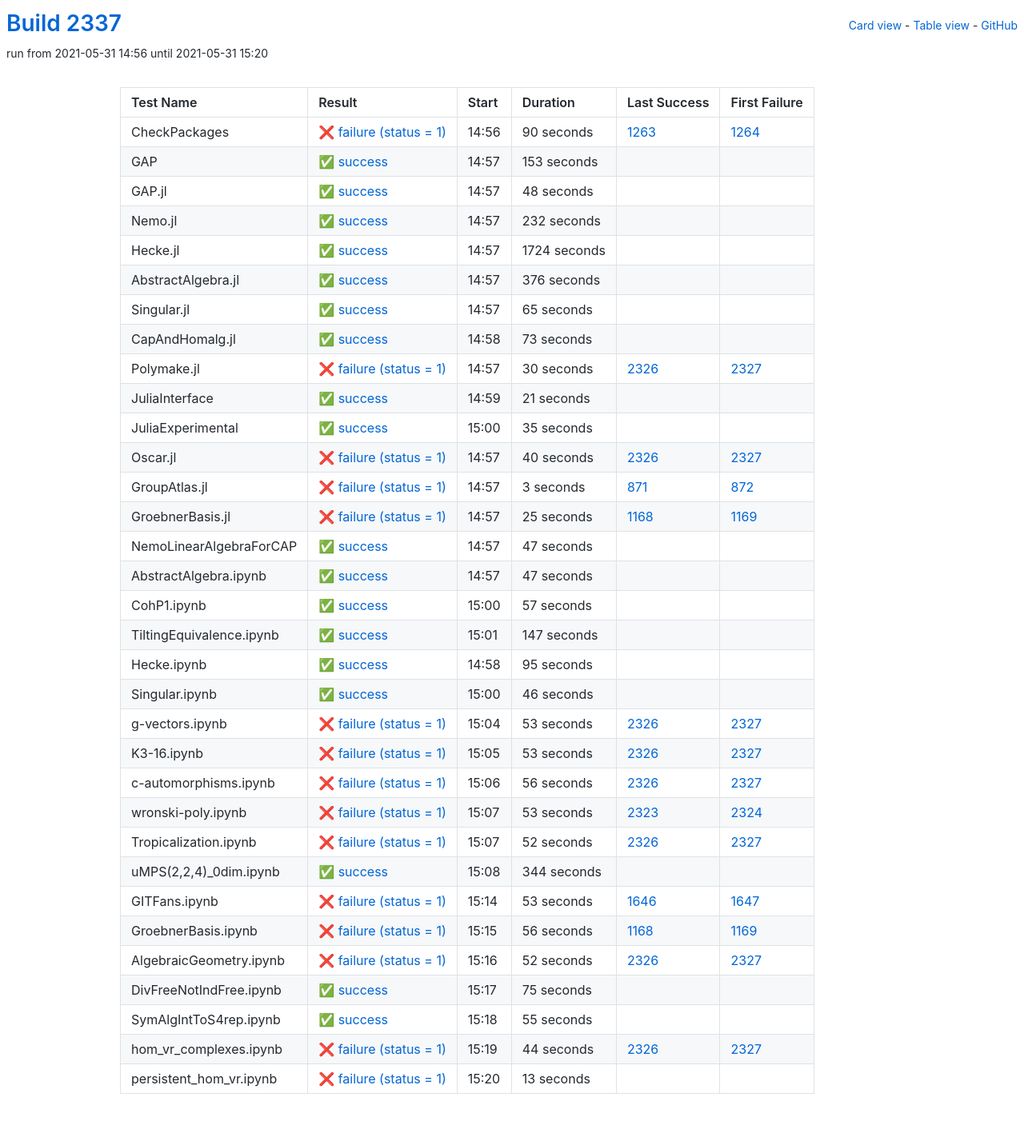
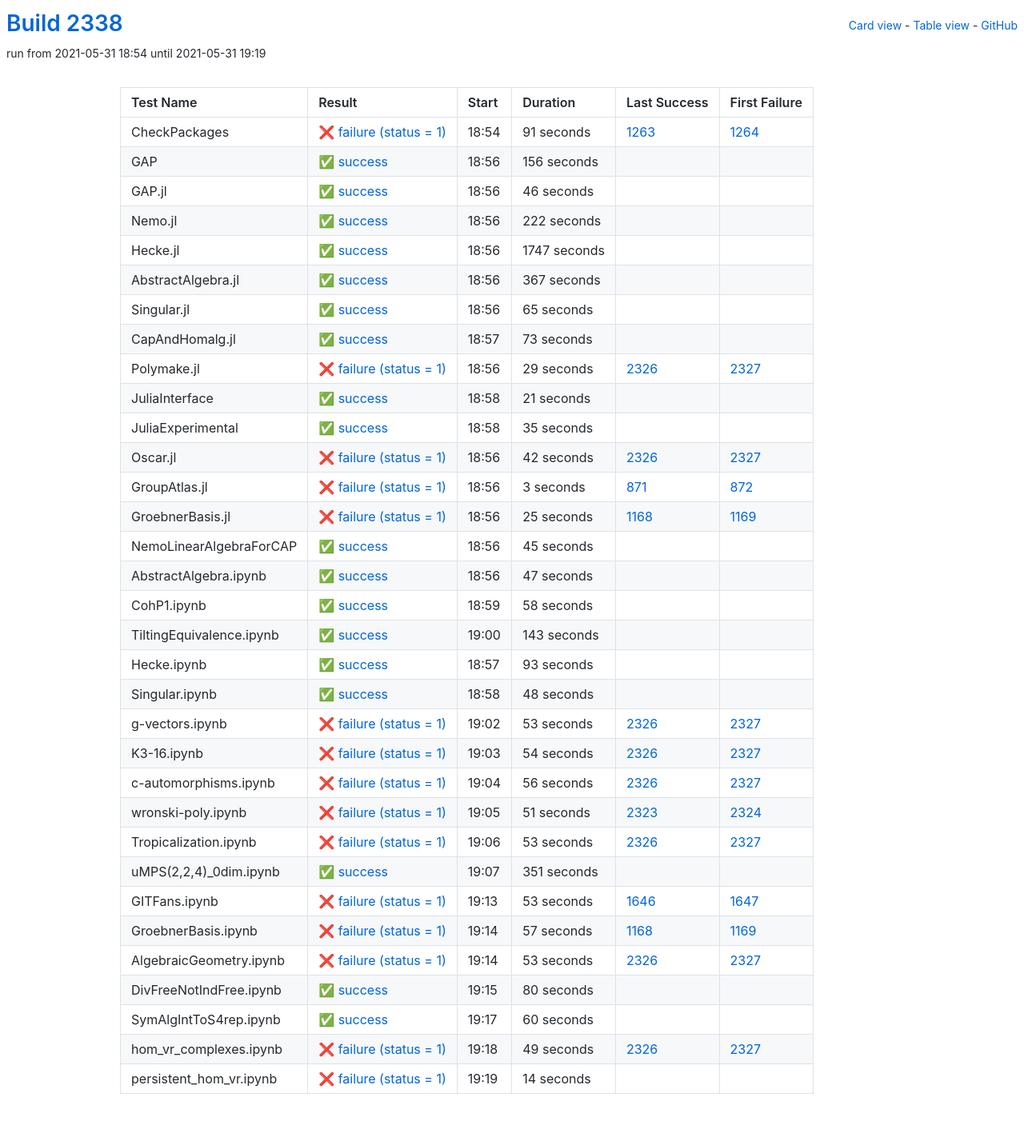
Before and after one commit to oscar-system/oscar-ci-status-stable, a Jekyll site: the page built from table.html, in a window 1280 px wide. Shown: the whole page at 80% size. Built offline with Jekyll 4.4.1, drawn with Linux system fonts in a browser that asks for light colours.

Commit message:
Build #2338

```diff
--- a/_data/ci.yml
+++ b/_data/ci.yml
@@ -1,6 +1,6 @@
 ---
-build: 2337
-build_url: https://oscarci.mathematik.uni-kl.de/job/oscar-stable/2337/
+build: 2338
+build_url: https://oscarci.mathematik.uni-kl.de/job/oscar-stable/2338/
 job: oscar-stable
 organization: oscar-system
 repo: oscar-ci-status-stable
@@ -8,80 +8,80 @@ repourl: https://github.com/oscar-system/oscar-ci-status-stable
 tests:
 - name: CheckPackages
   id: checkpackages
-  log: https://oscarci.mathematik.uni-kl.de/job/oscar-stable/2337/artifact/logs/build-2337/CheckPackages.log
-  start: 2021-05-31 14:56
+  log: https://oscarci.mathematik.uni-kl.de/job/oscar-stable/2338/artifact/logs/build-2338/CheckPackages.log
+  start: 2021-05-31 18:54
   success: false
   exitcode: 1
   status: failure
-  duration: 90
+  duration: 91
   last_success: 1263
   last_success_url: https://oscarci.mathematik.uni-kl.de/job/oscar-stable/1263/
   first_failure: 1264
   first_failure_url: https://oscarci.mathematik.uni-kl.de/job/oscar-stable/1264/
 - name: GAP
   id: gap
-  log: https://oscarci.mathematik.uni-kl.de/job/oscar-stable/2337/artifact/logs/build-2337/GAP.log
-  start: 2021-05-31 14:57
+  log: https://oscarci.mathematik.uni-kl.de/job/oscar-stable/2338/artifact/logs/build-2338/GAP.log
+  start: 2021-05-31 18:56
   success: true
   exitcode: 0
   status: success
-  duration: 153
+  duration: 156
   last_success: false
   last_success_url:
   first_failure: false
   first_failure_url:
 - name: GAP.jl
   id: gap-jl
-  log: https://oscarci.mathematik.uni-kl.de/job/oscar-stable/2337/artifact/logs/build-2337/GAP.jl.log
-  start: 2021-05-31 14:57
+  log: https://oscarci.mathematik.uni-kl.de/job/oscar-stable/2338/artifact/logs/build-2338/GAP.jl.log
+  start: 2021-05-31 18:56
   success: true
   exitcode: 0
   status: success
-  duration: 48
+  duration: 46
   last_success: false
   last_success_url:
   first_failure: false
   first_failure_url:
 - name: Nemo.jl
   id: nemo-jl
-  log: https://oscarci.mathematik.uni-kl.de/job/oscar-stable/2337/artifact/logs/build-2337/Nemo.jl.log
-  start: 2021-05-31 14:57
+  log: https://oscarci.mathematik.uni-kl.de/job/oscar-stable/2338/artifact/logs/build-2338/Nemo.jl.log
+  start: 2021-05-31 18:56
   success: true
   exitcode: 0
   status: success
-  duration: 232
+  duration: 222
   last_success: false
   last_success_url:
   first_failure: false
   first_failure_url:
 - name: Hecke.jl
   id: hecke-jl
-  log: https://oscarci.mathematik.uni-kl.de/job/oscar-stable/2337/artifact/logs/build-2337/Hecke.jl.log
-  start: 2021-05-31 14:57
+  log: https://oscarci.mathematik.uni-kl.de/job/oscar-stable/2338/artifact/logs/build-2338/Hecke.jl.log
+  start: 2021-05-31 18:56
   success: true
   exitcode: 0
   status: success
-  duration: 1724
+  duration: 1747
   last_success: false
   last_success_url:
   first_failure: false
   first_failure_url:
 - name: AbstractAlgebra.jl
   id: abstractalgebra-jl
-  log: https://oscarci.mathematik.uni-kl.de/job/oscar-stable/2337/artifact/logs/build-2337/AbstractAlgebra.jl.log
-  start: 2021-05-31 14:57
+  log: https://oscarci.mathematik.uni-kl.de/job/oscar-stable/2338/artifact/logs/build-2338/AbstractAlgebra.jl.log
+  start: 2021-05-31 18:56
   success: true
   exitcode: 0
   status: success
-  duration: 376
+  duration: 367
   last_success: false
   last_success_url:
   first_failure: false
   first_failure_url:
 - name: Singular.jl
   id: singular-jl
-  log: https://oscarci.mathematik.uni-kl.de/job/oscar-stable/2337/artifact/logs/build-2337/Singular.jl.log
-  start: 2021-05-31 14:57
+  log: https://oscarci.mathematik.uni-kl.de/job/oscar-stable/2338/artifact/logs/build-2338/Singular.jl.log
+  start: 2021-05-31 18:56
   success: true
   exitcode: 0
   status: success
@@ -92,8 +92,8 @@ tests:
   first_failure_url:
 - name: CapAndHomalg.jl
   id: capandhomalg-jl
-  log: https://oscarci.mathematik.uni-kl.de/job/oscar-stable/2337/artifact/logs/build-2337/CapAndHomalg.jl.log
-  start: 2021-05-31 14:58
+  log: https://oscarci.mathematik.uni-kl.de/job/oscar-stable/2338/artifact/logs/build-2338/CapAndHomalg.jl.log
+  start: 2021-05-31 18:57
   success: true
   exitcode: 0
   status: success
@@ -104,20 +104,20 @@ tests:
   first_failure_url:
 - name: Polymake.jl
   id: polymake-jl
-  log: https://oscarci.mathematik.uni-kl.de/job/oscar-stable/2337/artifact/logs/build-2337/Polymake.jl.log
-  start: 2021-05-31 14:57
+  log: https://oscarci.mathematik.uni-kl.de/job/oscar-stable/2338/artifact/logs/build-2338/Polymake.jl.log
+  start: 2021-05-31 18:56
   success: false
   exitcode: 1
   status: failure
-  duration: 30
+  duration: 29
   last_success: 2326
   last_success_url: https://oscarci.mathematik.uni-kl.de/job/oscar-stable/2326/
   first_failure: 2327
   first_failure_url: https://oscarci.mathematik.uni-kl.de/job/oscar-stable/2327/
 - name: JuliaInterface
   id: juliainterface
-  log: https://oscarci.mathematik.uni-kl.de/job/oscar-stable/2337/artifact/logs/build-2337/JuliaInterface.log
-  start: 2021-05-31 14:59
+  log: https://oscarci.mathematik.uni-kl.de/job/oscar-stable/2338/artifact/logs/build-2338/JuliaInterface.log
+  start: 2021-05-31 18:58
   success: true
   exitcode: 0
   status: success
@@ -128,8 +128,8 @@ tests:
   first_failure_url:
 - name: JuliaExperimental
   id: juliaexperimental
-  log: https://oscarci.mathematik.uni-kl.de/job/oscar-stable/2337/artifact/logs/build-2337/JuliaExperimental.log
-  start: 2021-05-31 15:00
+  log: https://oscarci.mathematik.uni-kl.de/job/oscar-stable/2338/artifact/logs/build-2338/JuliaExperimental.log
+  start: 2021-05-31 18:58
   success: true
   exitcode: 0
   status: success
@@ -140,20 +140,20 @@ tests:
   first_failure_url:
 - name: Oscar.jl
   id: oscar-jl
-  log: https://oscarci.mathematik.uni-kl.de/job/oscar-stable/2337/artifact/logs/build-2337/Oscar.jl.log
-  start: 2021-05-31 14:57
+  log: https://oscarci.mathematik.uni-kl.de/job/oscar-stable/2338/artifact/logs/build-2338/Oscar.jl.log
+  start: 2021-05-31 18:56
   success: false
   exitcode: 1
   status: failure
-  duration: 40
+  duration: 42
   last_success: 2326
   last_success_url: https://oscarci.mathematik.uni-kl.de/job/oscar-stable/2326/
   first_failure: 2327
   first_failure_url: https://oscarci.mathematik.uni-kl.de/job/oscar-stable/2327/
 - name: GroupAtlas.jl
   id: groupatlas-jl
-  log: https://oscarci.mathematik.uni-kl.de/job/oscar-stable/2337/artifact/logs/build-2337/GroupAtlas.jl.log
-  start: 2021-05-31 14:57
+  log: https://oscarci.mathematik.uni-kl.de/job/oscar-stable/2338/artifact/logs/build-2338/GroupAtlas.jl.log
+  start: 2021-05-31 18:56
   success: false
   exitcode: 1
   status: failure
@@ -164,8 +164,8 @@ tests:
   first_failure_url: https://oscarci.mathematik.uni-kl.de/job/oscar-stable/872/
 - name: GroebnerBasis.jl
   id: groebnerbasis-jl
-  log: https://oscarci.mathematik.uni-kl.de/job/oscar-stable/2337/artifact/logs/build-2337/GroebnerBasis.jl.log
-  start: 2021-05-31 14:57
+  log: https://oscarci.mathematik.uni-kl.de/job/oscar-stable/2338/artifact/logs/build-2338/GroebnerBasis.jl.log
+  start: 2021-05-31 18:56
   success: false
   exitcode: 1
   status: failure
@@ -176,20 +176,20 @@ tests:
   first_failure_url: https://oscarci.mathematik.uni-kl.de/job/oscar-stable/1169/
 - name: NemoLinearAlgebraForCAP
   id: nemolinearalgebraforcap
-  log: https://oscarci.mathematik.uni-kl.de/job/oscar-stable/2337/artifact/logs/build-2337/NemoLinearAlgebraForCAP.log
-  start: 2021-05-31 14:57
+  log: https://oscarci.mathematik.uni-kl.de/job/oscar-stable/2338/artifact/logs/build-2338/NemoLinearAlgebraForCAP.log
+  start: 2021-05-31 18:56
   success: true
   exitcode: 0
   status: success
-  duration: 47
+  duration: 45
   last_success: false
   last_success_url:
   first_failure: false
   first_failure_url:
 - name: AbstractAlgebra.ipynb
   id: abstractalgebra-ipynb
-  log: https://oscarci.mathematik.uni-kl.de/job/oscar-stable/2337/artifact/logs/build-2337/AbstractAlgebra.ipynb.log
-  start: 2021-05-31 14:57
+  log: https://oscarci.mathematik.uni-kl.de/job/oscar-stable/2338/artifact/logs/build-2338/AbstractAlgebra.ipynb.log
+  start: 2021-05-31 18:56
   success: true
   exitcode: 0
   status: success
@@ -200,56 +200,56 @@ tests:
   first_failure_url:
 - name: CohP1.ipynb
   id: cohp1-ipynb
-  log: https://oscarci.mathematik.uni-kl.de/job/oscar-stable/2337/artifact/logs/build-2337/CohP1.ipynb.log
-  start: 2021-05-31 15:00
+  log: https://oscarci.mathematik.uni-kl.de/job/oscar-stable/2338/artifact/logs/build-2338/CohP1.ipynb.log
+  start: 2021-05-31 18:59
   success: true
   exitcode: 0
   status: success
-  duration: 57
+  duration: 58
   last_success: false
   last_success_url:
   first_failure: false
   first_failure_url:
 - name: TiltingEquivalence.ipynb
   id: tiltingequivalence-ipynb
-  log: https://oscarci.mathematik.uni-kl.de/job/oscar-stable/2337/artifact/logs/build-2337/TiltingEquivalence.ipynb.log
-  start: 2021-05-31 15:01
+  log: https://oscarci.mathematik.uni-kl.de/job/oscar-stable/2338/artifact/logs/build-2338/TiltingEquivalence.ipynb.log
+  start: 2021-05-31 19:00
   success: true
   exitcode: 0
   status: success
-  duration: 147
+  duration: 143
   last_success: false
   last_success_url:
   first_failure: false
   first_failure_url:
 - name: Hecke.ipynb
   id: hecke-ipynb
-  log: https://oscarci.mathematik.uni-kl.de/job/oscar-stable/2337/artifact/logs/build-2337/Hecke.ipynb.log
-  start: 2021-05-31 14:58
+  log: https://oscarci.mathematik.uni-kl.de/job/oscar-stable/2338/artifact/logs/build-2338/Hecke.ipynb.log
+  start: 2021-05-31 18:57
   success: true
   exitcode: 0
   status: success
-  duration: 95
+  duration: 93
   last_success: false
   last_success_url:
   first_failure: false
   first_failure_url:
 - name: Singular.ipynb
   id: singular-ipynb
-  log: https://oscarci.mathematik.uni-kl.de/job/oscar-stable/2337/artifact/logs/build-2337/Singular.ipynb.log
-  start: 2021-05-31 15:00
+  log: https://oscarci.mathematik.uni-kl.de/job/oscar-stable/2338/artifact/logs/build-2338/Singular.ipynb.log
+  start: 2021-05-31 18:58
   success: true
   exitcode: 0
   status: success
-  duration: 46
+  duration: 48
   last_success: false
   last_success_url:
   first_failure: false
   first_failure_url:
 - name: g-vectors.ipynb
   id: g-vectors-ipynb
-  log: https://oscarci.mathematik.uni-kl.de/job/oscar-stable/2337/artifact/logs/build-2337/g-vectors.ipynb.log
-  start: 2021-05-31 15:04
+  log: https://oscarci.mathematik.uni-kl.de/job/oscar-stable/2338/artifact/logs/build-2338/g-vectors.ipynb.log
+  start: 2021-05-31 19:02
   success: false
   exitcode: 1
   status: failure
@@ -260,20 +260,20 @@ tests:
   first_failure_url: https://oscarci.mathematik.uni-kl.de/job/oscar-stable/2327/
 - name: K3-16.ipynb
   id: k3-16-ipynb
-  log: https://oscarci.mathematik.uni-kl.de/job/oscar-stable/2337/artifact/logs/build-2337/K3-16.ipynb.log
-  start: 2021-05-31 15:05
+  log: https://oscarci.mathematik.uni-kl.de/job/oscar-stable/2338/artifact/logs/build-2338/K3-16.ipynb.log
+  start: 2021-05-31 19:03
   success: false
   exitcode: 1
   status: failure
-  duration: 53
+  duration: 54
   last_success: 2326
   last_success_url: https://oscarci.mathematik.uni-kl.de/job/oscar-stable/2326/
   first_failure: 2327
   first_failure_url: https://oscarci.mathematik.uni-kl.de/job/oscar-stable/2327/
 - name: c-automorphisms.ipynb
   id: c-automorphisms-ipynb
-  log: https://oscarci.mathematik.uni-kl.de/job/oscar-stable/2337/artifact/logs/build-2337/c-automorphisms.ipynb.log
-  start: 2021-05-31 15:06
+  log: https://oscarci.mathematik.uni-kl.de/job/oscar-stable/2338/artifact/logs/build-2338/c-automorphisms.ipynb.log
+  start: 2021-05-31 19:04
   success: false
   exitcode: 1
   status: failure
@@ -284,44 +284,44 @@ tests:
   first_failure_url: https://oscarci.mathematik.uni-kl.de/job/oscar-stable/2327/
 - name: wronski-poly.ipynb
   id: wronski-poly-ipynb
-  log: https://oscarci.mathematik.uni-kl.de/job/oscar-stable/2337/artifact/logs/build-2337/wronski-poly.ipynb.log
-  start: 2021-05-31 15:07
+  log: https://oscarci.mathematik.uni-kl.de/job/oscar-stable/2338/artifact/logs/build-2338/wronski-poly.ipynb.log
+  start: 2021-05-31 19:05
   success: false
   exitcode: 1
   status: failure
-  duration: 53
+  duration: 51
   last_success: 2323
   last_success_url: https://oscarci.mathematik.uni-kl.de/job/oscar-stable/2323/
   first_failure: 2324
   first_failure_url: https://oscarci.mathematik.uni-kl.de/job/oscar-stable/2324/
 - name: Tropicalization.ipynb
   id: tropicalization-ipynb
-  log: https://oscarci.mathematik.uni-kl.de/job/oscar-stable/2337/artifact/logs/build-2337/Tropicalization.ipynb.log
-  start: 2021-05-31 15:07
+  log: https://oscarci.mathematik.uni-kl.de/job/oscar-stable/2338/artifact/logs/build-2338/Tropicalization.ipynb.log
+  start: 2021-05-31 19:06
   success: false
   exitcode: 1
   status: failure
-  duration: 52
+  duration: 53
   last_success: 2326
   last_success_url: https://oscarci.mathematik.uni-kl.de/job/oscar-stable/2326/
   first_failure: 2327
   first_failure_url: https://oscarci.mathematik.uni-kl.de/job/oscar-stable/2327/
 - name: uMPS(2,2,4)_0dim.ipynb
   id: umps-2-2-4-0dim-ipynb
-  log: https://oscarci.mathematik.uni-kl.de/job/oscar-stable/2337/artifact/logs/build-2337/uMPS-2-2-4-_0dim.ipynb.log
-  start: 2021-05-31 15:08
+  log: https://oscarci.mathematik.uni-kl.de/job/oscar-stable/2338/artifact/logs/build-2338/uMPS-2-2-4-_0dim.ipynb.log
+  start: 2021-05-31 19:07
   success: true
   exitcode: 0
   status: success
-  duration: 344
+  duration: 351
   last_success: false
   last_success_url:
   first_failure: false
   first_failure_url:
 - name: GITFans.ipynb
   id: gitfans-ipynb
-  log: https://oscarci.mathematik.uni-kl.de/job/oscar-stable/2337/artifact/logs/build-2337/GITFans.ipynb.log
-  start: 2021-05-31 15:14
+  log: https://oscarci.mathematik.uni-kl.de/job/oscar-stable/2338/artifact/logs/build-2338/GITFans.ipynb.log
+  start: 2021-05-31 19:13
   success: false
   exitcode: 1
   status: failure
@@ -332,72 +332,72 @@ tests:
   first_failure_url: https://oscarci.mathematik.uni-kl.de/job/oscar-stable/1647/
 - name: GroebnerBasis.ipynb
   id: groebnerbasis-ipynb
-  log: https://oscarci.mathematik.uni-kl.de/job/oscar-stable/2337/artifact/logs/build-2337/GroebnerBasis.ipynb.log
-  start: 2021-05-31 15:15
+  log: https://oscarci.mathematik.uni-kl.de/job/oscar-stable/2338/artifact/logs/build-2338/GroebnerBasis.ipynb.log
+  start: 2021-05-31 19:14
   success: false
   exitcode: 1
   status: failure
-  duration: 56
+  duration: 57
   last_success: 1168
   last_success_url: https://oscarci.mathematik.uni-kl.de/job/oscar-stable/1168/
   first_failure: 1169
   first_failure_url: https://oscarci.mathematik.uni-kl.de/job/oscar-stable/1169/
 - name: AlgebraicGeometry.ipynb
   id: algebraicgeometry-ipynb
-  log: https://oscarci.mathematik.uni-kl.de/job/oscar-stable/2337/artifact/logs/build-2337/AlgebraicGeometry.ipynb.log
-  start: 2021-05-31 15:16
+  log: https://oscarci.mathematik.uni-kl.de/job/oscar-stable/2338/artifact/logs/build-2338/AlgebraicGeometry.ipynb.log
+  start: 2021-05-31 19:14
   success: false
   exitcode: 1
   status: failure
-  duration: 52
+  duration: 53
   last_success: 2326
   last_success_url: https://oscarci.mathematik.uni-kl.de/job/oscar-stable/2326/
   first_failure: 2327
   first_failure_url: https://oscarci.mathematik.uni-kl.de/job/oscar-stable/2327/
 - name: DivFreeNotIndFree.ipynb
   id: divfreenotindfree-ipynb
-  log: https://oscarci.mathematik.uni-kl.de/job/oscar-stable/2337/artifact/logs/build-2337/DivFreeNotIndFree.ipynb.log
-  start: 2021-05-31 15:17
+  log: https://oscarci.mathematik.uni-kl.de/job/oscar-stable/2338/artifact/logs/build-2338/DivFreeNotIndFree.ipynb.log
+  start: 2021-05-31 19:15
   success: true
   exitcode: 0
   status: success
-  duration: 75
+  duration: 80
   last_success: false
   last_success_url:
   first_failure: false
   first_failure_url:
 - name: SymAlgIntToS4rep.ipynb
   id: symalginttos4rep-ipynb
-  log: https://oscarci.mathematik.uni-kl.de/job/oscar-stable/2337/artifact/logs/build-2337/SymAlgIntToS4rep.ipynb.log
-  start: 2021-05-31 15:18
+  log: https://oscarci.mathematik.uni-kl.de/job/oscar-stable/2338/artifact/logs/build-2338/SymAlgIntToS4rep.ipynb.log
+  start: 2021-05-31 19:17
   success: true
   exitcode: 0
   status: success
-  duration: 55
+  duration: 60
   last_success: false
   last_success_url:
   first_failure: false
   first_failure_url:
 - name: hom_vr_complexes.ipynb
   id: hom-vr-complexes-ipynb
-  log: https://oscarci.mathematik.uni-kl.de/job/oscar-stable/2337/artifact/logs/build-2337/hom_vr_complexes.ipynb.log
-  start: 2021-05-31 15:19
+  log: https://oscarci.mathematik.uni-kl.de/job/oscar-stable/2338/artifact/logs/build-2338/hom_vr_complexes.ipynb.log
+  start: 2021-05-31 19:18
   success: false
   exitcode: 1
   status: failure
-  duration: 44
+  duration: 49
   last_success: 2326
   last_success_url: https://oscarci.mathematik.uni-kl.de/job/oscar-stable/2326/
   first_failure: 2327
   first_failure_url: https://oscarci.mathematik.uni-kl.de/job/oscar-stable/2327/
 - name: persistent_hom_vr.ipynb
   id: persistent-hom-vr-ipynb
-  log: https://oscarci.mathematik.uni-kl.de/job/oscar-stable/2337/artifact/logs/build-2337/persistent_hom_vr.ipynb.log
-  start: 2021-05-31 15:20
+  log: https://oscarci.mathematik.uni-kl.de/job/oscar-stable/2338/artifact/logs/build-2338/persistent_hom_vr.ipynb.log
+  start: 2021-05-31 19:19
   success: false
   exitcode: 1
   status: failure
-  duration: 13
+  duration: 14
   last_success: false
   last_success_url:
   first_failure: false
```
Also changed, not shown: README.md.
